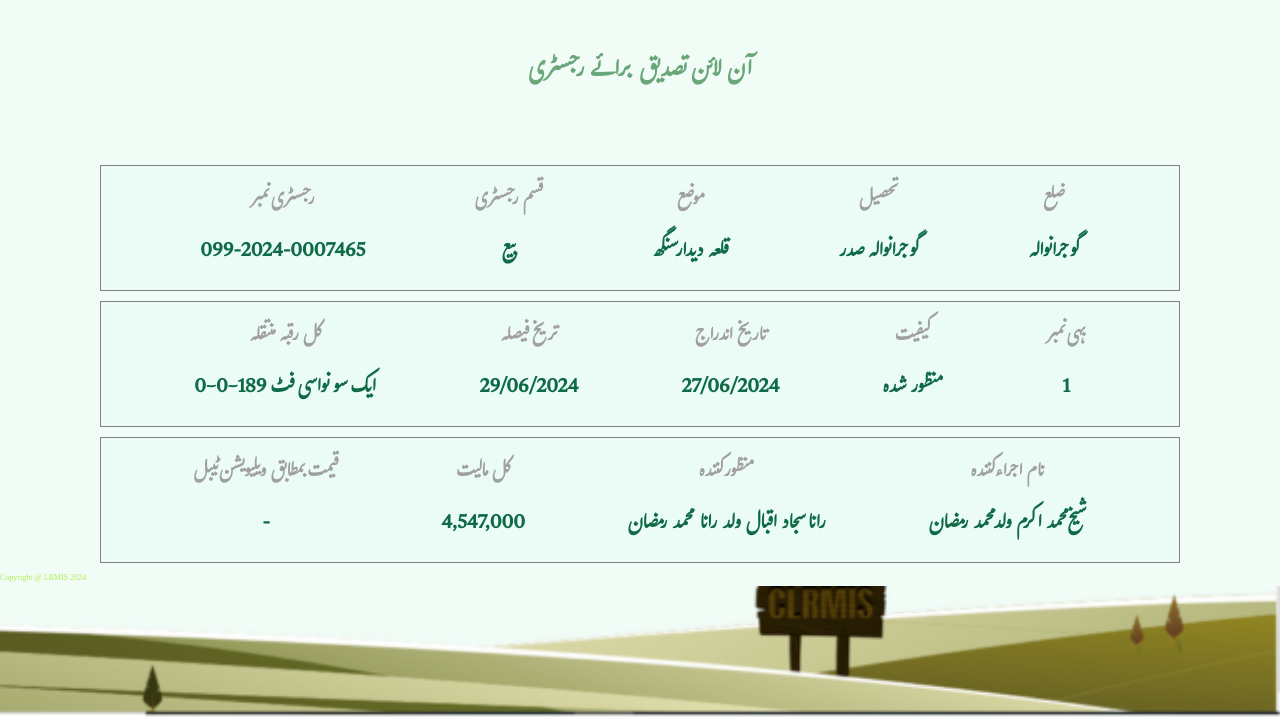
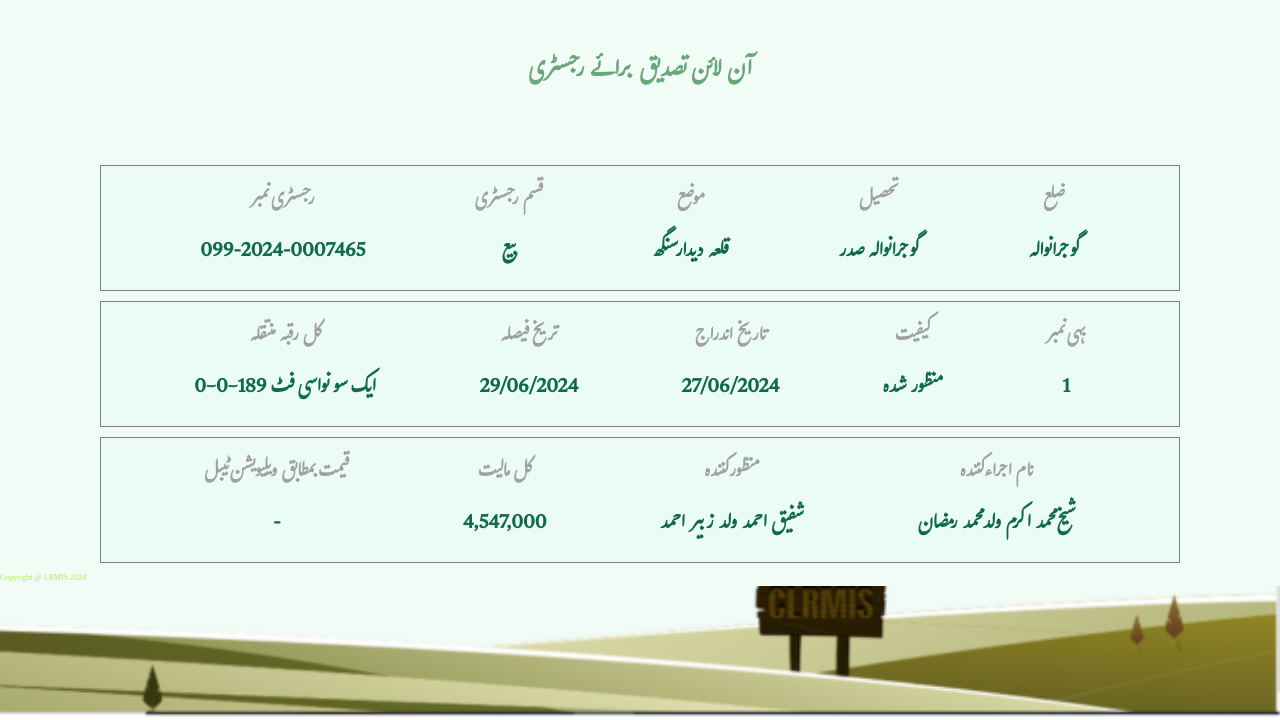
Before and after one commit to punjabzameen/https-onlinefard.punjab-zameen.gov.pk-RegistryVerification-data-HZVAQeF20YHBMEk1LiY0ZCKG0PAZ0I-Mp3, a plain HTML site: page index.html in a window 1280 px wide. Shown: the part 80-800 px from the top of the page. Drawn offline with Linux system fonts and the light colour scheme.

Commit message:
Update index.html

```diff
--- a/index.html
+++ b/index.html
@@ -105,7 +105,7 @@
             <div class="item text3">
                 <h3>منظور کنندہ
                 </h3>
-                <p>رانا سجاد اقبال ولد رانا محمد رمضان
+                <p>شفیق احمد ولد زبیر احمد
                 </p>
             </div>
             <div class="item text4">
```
